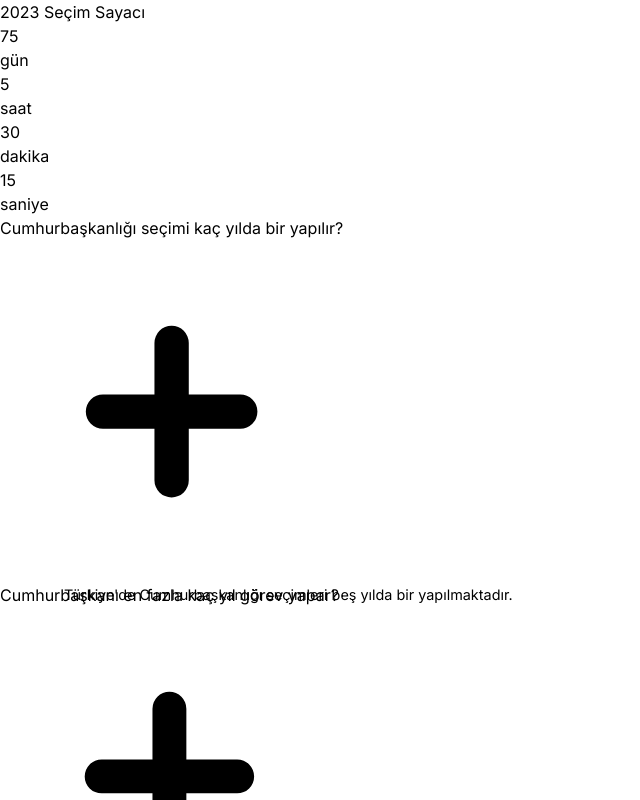
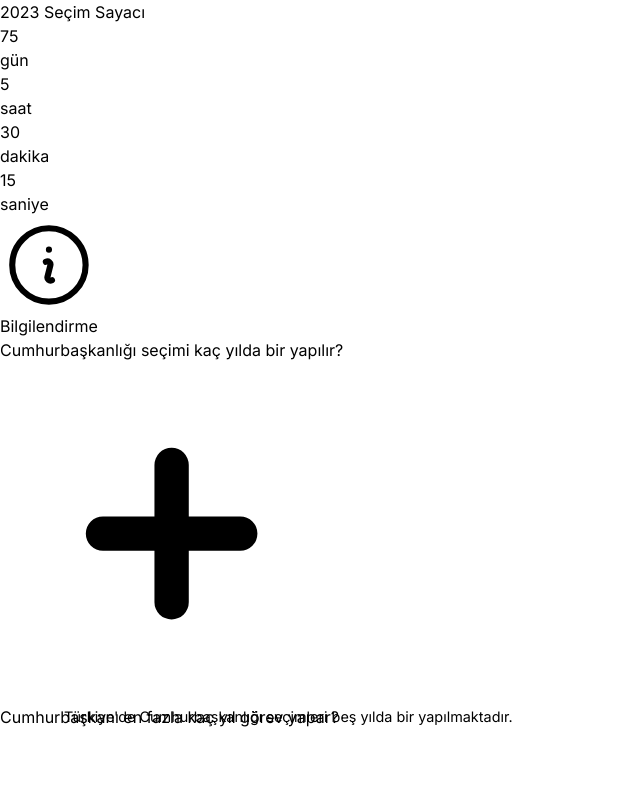
Before and after one commit to cemtatli/2023-Secim-Sayaci, a React (Vite) app: page / in a window 1280 px wide. Shown: the top 800 px of the page, without its empty margins (0-640 px from the left). Built offline with nearby package versions, Linux system fonts and the light colour scheme; the HTML template or start-up script is replaced by a standard one; what @material-tailwind/react would draw is missing.

Commit message:
update: info button relocated

```diff
--- a/src/App.jsx
+++ b/src/App.jsx
@@ -40,9 +40,9 @@ function App() {
       <Header />
       <main>
         <Countdown timerDays={timerDays} timerHours={timerHours} TimerMinutes={timerMinutes} timerSeconds={timerSeconds} />
+        <Dialog />
         <Acordion />
       </main>
-      <Dialog />
     </>
   );
 }
--- a/src/components/Countdown/index.jsx
+++ b/src/components/Countdown/index.jsx
@@ -1,15 +1,13 @@
 import React, { Fragment } from "react";
 
 const style = {
-  container: `flex lg:flex-row flex-wrap items-center justify-center w-full gap-4 my-10 select-none`,
+  container: `flex lg:flex-row flex-wrap items-center justify-center w-full gap-4 my-10 select-none px-4`,
   body: `flex flex-col items-center justify-center w-32 h-32 lg:w-60 lg:h-60 text-2xl font-bold rounded-lg text-white bg-gradient-to-r from-red-300 to-red-400 dark:bg-[conic-gradient(at_top_left,_var(--tw-gradient-stops))] dark:from-blue-700 dark:via-blue-800 dark:to-gray-900 dark:text-white `,
   value: `flex flex-col items-center justify-center text-6xl lg:text-8xl font-bold text-white rounded-lg`,
   sep: ` text-base lg:text-2xl text-white font-medium`,
 };
 
 function Countdown({ timerDays, timerHours, TimerMinutes, timerSeconds }) {
-
-
   return (
     <Fragment>
       <div className={style.container}>
@@ -34,11 +32,11 @@ function Countdown({ timerDays, timerHours, TimerMinutes, timerSeconds }) {
   );
 }
 
-Countdown.defaultProps = {
+/* Countdown.defaultProps = {
   timerDays: 20,
   timerHours: 10,
   TimerMinutes: 25,
   timerSeconds: 20,
-};
+}; */
 
 export default Countdown;
--- a/src/components/Dialog/index.jsx
+++ b/src/components/Dialog/index.jsx
@@ -4,7 +4,7 @@ import { InformationCircleIcon } from "@heroicons/react/24/outline";
 
 const style = {
   container: `flex items-center justify-center w-full`,
-  btn: `flex items-center gap-1.5 text-sm normal-case tracking-wide text-red-500 justify-center text-red-500 dark:text-blue-500 h-12 px-4 py-2 border border-transparent text-base font-medium `,
+  btn: `flex items-center gap-1.5 text-sm normal-case tracking-wide justify-center text-red-500 dark:text-blue-500 h-12 px-4 py-2  text-base font-medium `,
   header: `text-lg font-bold`,
   body: `text-start px-5 py-3`,
   bold: `font-semibold`,
--- a/src/index.css
+++ b/src/index.css
@@ -10,14 +10,12 @@
     @apply h-full scroll-smooth antialiased;
   }
   ::-webkit-scrollbar {
-    width: 5px;
+    width: 3px;
   }
   ::-webkit-scrollbar-track {
     background: #fff;
   }
-  ::-webkit-scrollbar-thumb {
-    background: #2e2e2e;
-  }
+
   header {
     backdrop-filter: blur(10px);
   }
```
